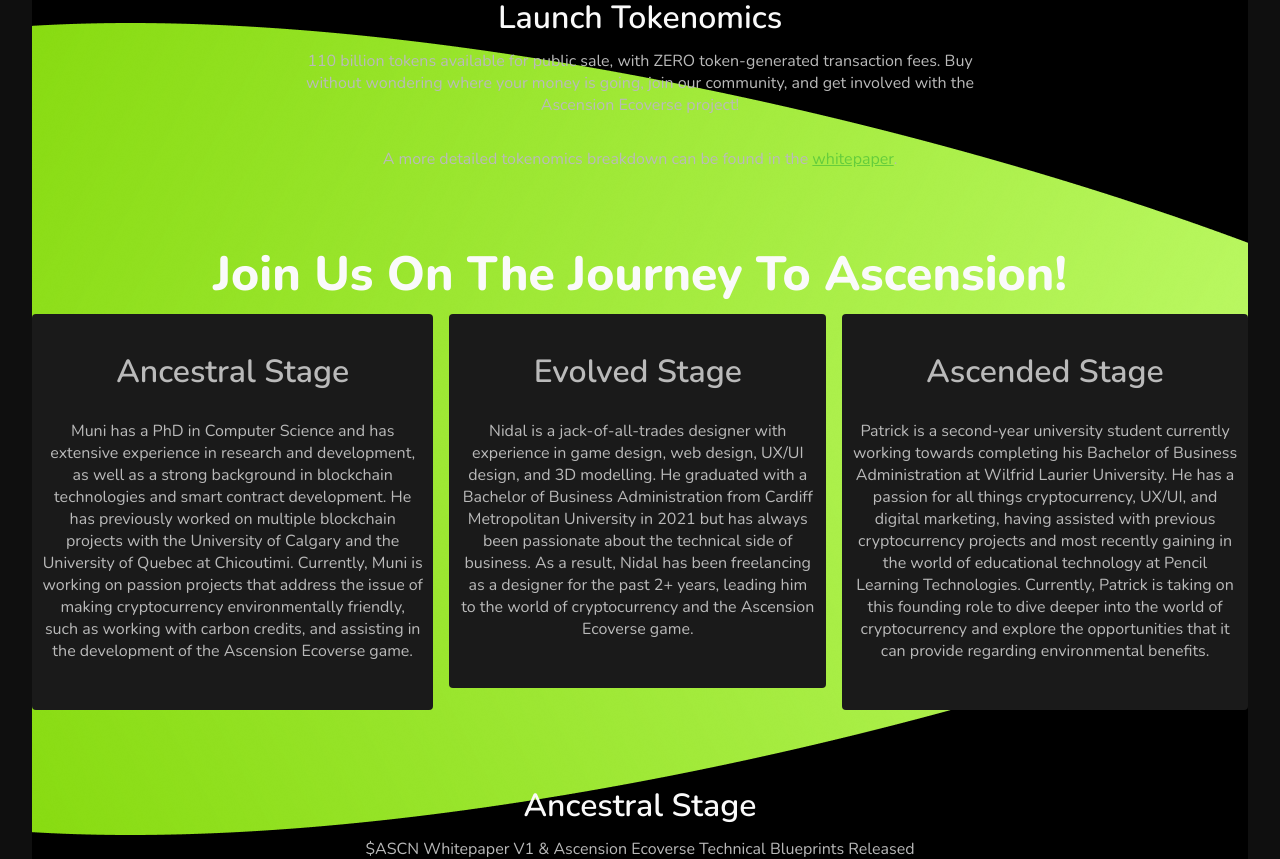
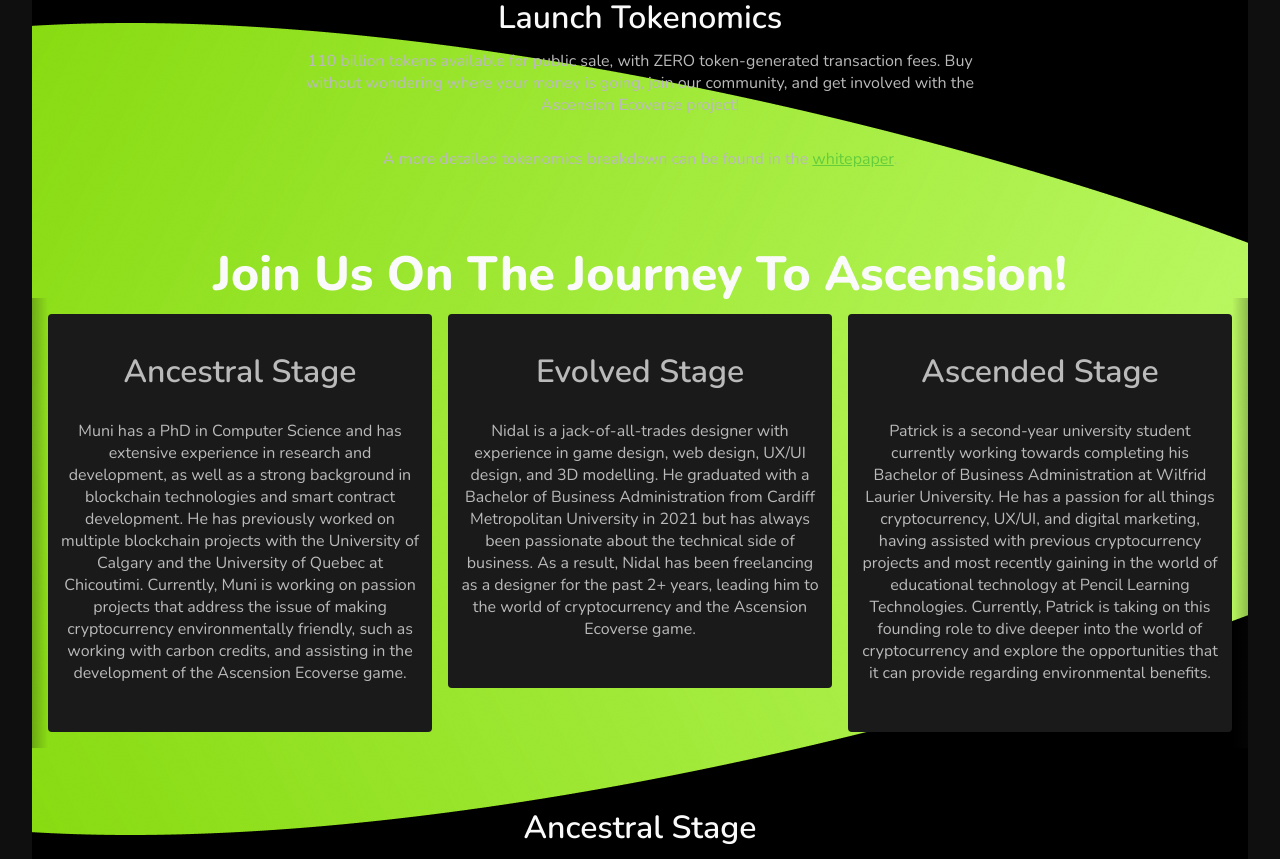
Before and after one commit to nquintan-catalyst/ascensionx, a React (Create React App) app: page / in a window 1280 px wide. Shown: the part 3923-4782 px from the top of the page. Built offline with nearby package versions, Linux system fonts and the light colour scheme.

Commit message:
Fixed TextShelf spacing issue

```diff
--- a/src/components/TextShelf.tsx
+++ b/src/components/TextShelf.tsx
@@ -7,7 +7,7 @@
       <div className="media-shelf-container">
         <ul className="media-shelf">
           {media.map(({ name, key, desc }) => (
-            <li key={key}>
+            <li key={key} className="media-shelf--item">
               <figure>
                 <h2>{name}</h2>
                 <p>{desc}</p>
--- a/src/index.css
+++ b/src/index.css
@@ -337,6 +337,10 @@
   inset-inline-end: calc(var(--gap) * -1);
 }
 
+.media-shelf--item {
+  width: 24rem;
+}
+
 footer {
   margin-top: 128px;
   text-align: center;
--- a/src/index.scss
+++ b/src/index.scss
@@ -283,6 +283,9 @@
       inset-inline-end: calc(var(--gap) * -1);
     }
   }
+  &--item {
+    width: 24rem;
+  }
 }
 
 footer {
```
Also changed, not shown: 1 other file (tests, documents, lock files or other folders).
